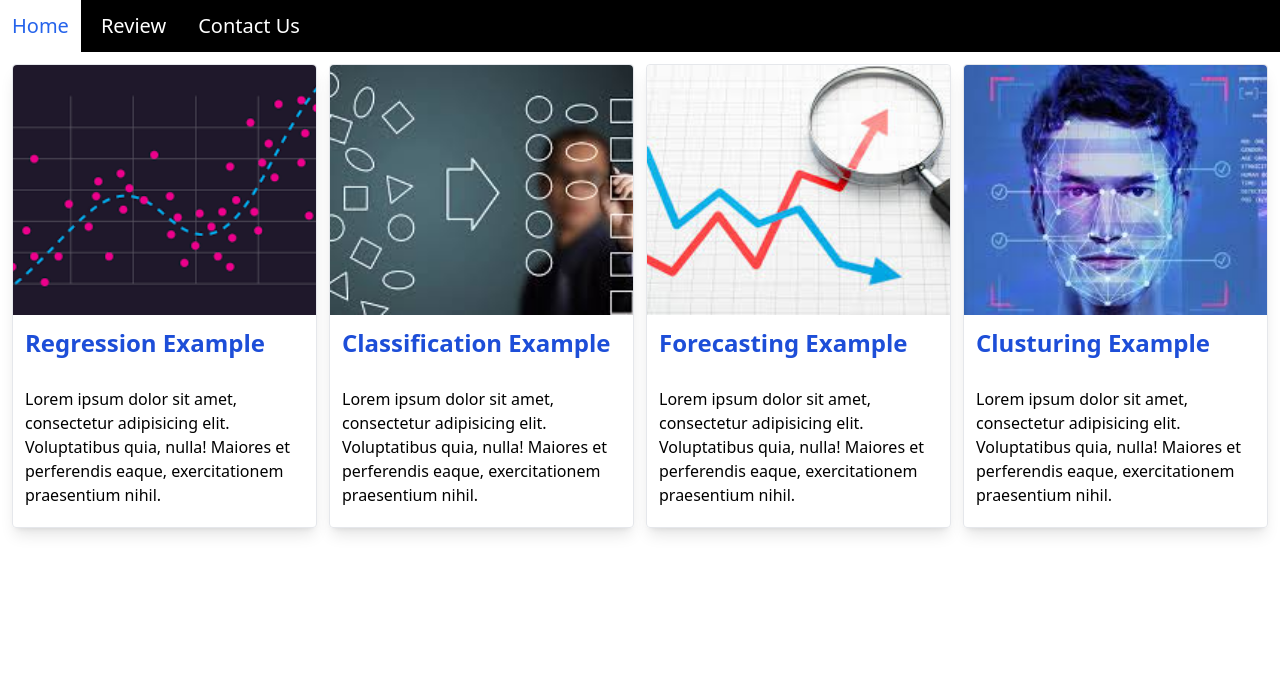
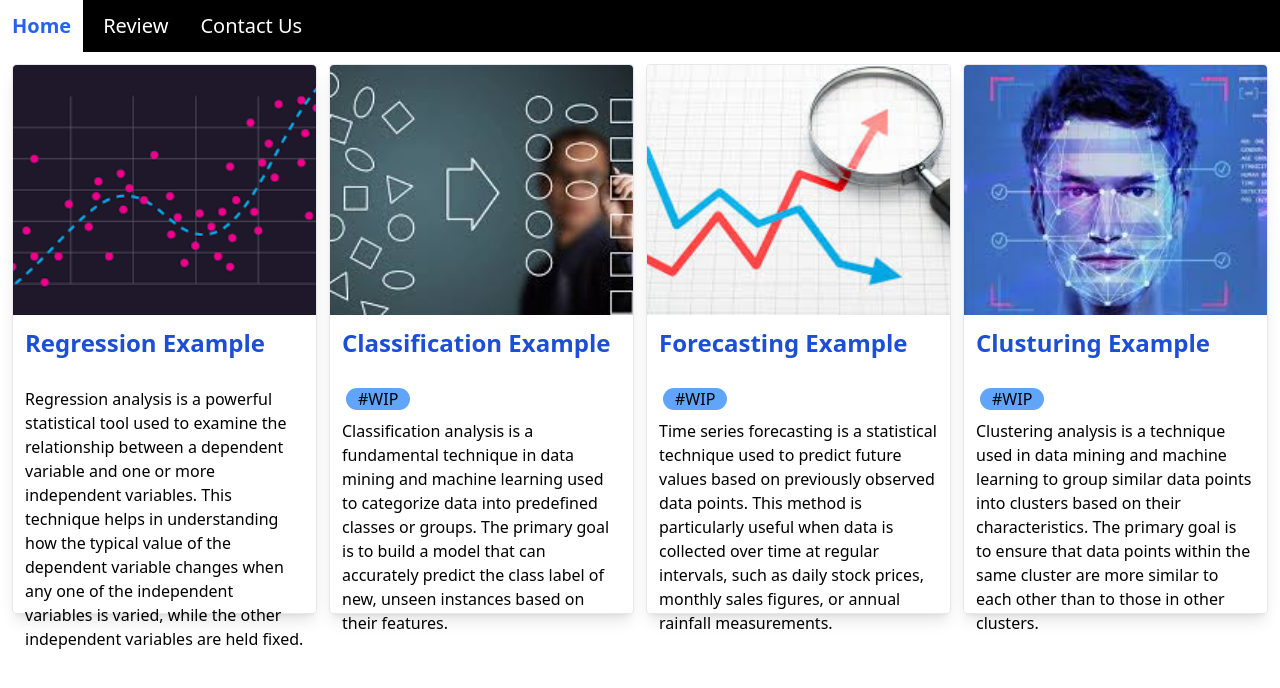
Before and after one commit to mswastik/azfire, a FastAPI app: page / in a window 1280 px wide. Shown: the top 688 px of the page. Run offline with FastAPI, Linux system fonts and the light colour scheme.

Commit message:
added text in home page

```diff
--- a/static/output.css
+++ b/static/output.css
@@ -787,6 +787,10 @@ select {
   position: static;
 }
 
+.fixed {
+  position: fixed;
+}
+
 .mx-auto {
   margin-left: auto;
   margin-right: auto;
@@ -798,6 +802,18 @@ select {
 
 .mt-3 {
   margin-top: 0.75rem;
+}
+
+.ml-5 {
+  margin-left: 1.25rem;
+}
+
+.mb-3 {
+  margin-bottom: 0.75rem;
+}
+
+.ml-4 {
+  margin-left: 1rem;
 }
 
 .block {
@@ -940,6 +956,11 @@ select {
   background-color: rgb(0 0 0 / var(--tw-bg-opacity));
 }
 
+.bg-blue-400 {
+  --tw-bg-opacity: 1;
+  background-color: rgb(96 165 250 / var(--tw-bg-opacity));
+}
+
 .bg-blue-700 {
   --tw-bg-opacity: 1;
   background-color: rgb(29 78 216 / var(--tw-bg-opacity));
@@ -1000,6 +1021,14 @@ select {
 
 .pt-4 {
   padding-top: 1rem;
+}
+
+.pb-3 {
+  padding-bottom: 0.75rem;
+}
+
+.pt-2 {
+  padding-top: 0.5rem;
 }
 
 .text-center {
@@ -1063,6 +1092,36 @@ select {
   box-shadow: var(--tw-ring-offset-shadow, 0 0 #0000), var(--tw-ring-shadow, 0 0 #0000), var(--tw-shadow);
 }
 
+.transition-all {
+  transition-property: all;
+  transition-timing-function: cubic-bezier(0.4, 0, 0.2, 1);
+  transition-duration: 150ms;
+}
+
+.hover\:scale-110:hover {
+  --tw-scale-x: 1.1;
+  --tw-scale-y: 1.1;
+  transform: translate(var(--tw-translate-x), var(--tw-translate-y)) rotate(var(--tw-rotate)) skewX(var(--tw-skew-x)) skewY(var(--tw-skew-y)) scaleX(var(--tw-scale-x)) scaleY(var(--tw-scale-y));
+}
+
+.hover\:scale-105:hover {
+  --tw-scale-x: 1.05;
+  --tw-scale-y: 1.05;
+  transform: translate(var(--tw-translate-x), var(--tw-translate-y)) rotate(var(--tw-rotate)) skewX(var(--tw-skew-x)) skewY(var(--tw-skew-y)) scaleX(var(--tw-scale-x)) scaleY(var(--tw-scale-y));
+}
+
+.hover\:scale-\[103\]:hover {
+  --tw-scale-x: 103;
+  --tw-scale-y: 103;
+  transform: translate(var(--tw-translate-x), var(--tw-translate-y)) rotate(var(--tw-rotate)) skewX(var(--tw-skew-x)) skewY(var(--tw-skew-y)) scaleX(var(--tw-scale-x)) scaleY(var(--tw-scale-y));
+}
+
+.hover\:scale-\[103\%\]:hover {
+  --tw-scale-x: 103%;
+  --tw-scale-y: 103%;
+  transform: translate(var(--tw-translate-x), var(--tw-translate-y)) rotate(var(--tw-rotate)) skewX(var(--tw-skew-x)) skewY(var(--tw-skew-y)) scaleX(var(--tw-scale-x)) scaleY(var(--tw-scale-y));
+}
+
 .hover\:bg-blue-100:hover {
   --tw-bg-opacity: 1;
   background-color: rgb(219 234 254 / var(--tw-bg-opacity));
@@ -1076,6 +1135,10 @@ select {
 .hover\:bg-white:hover {
   --tw-bg-opacity: 1;
   background-color: rgb(255 255 255 / var(--tw-bg-opacity));
+}
+
+.hover\:font-bold:hover {
+  font-weight: 700;
 }
 
 .hover\:text-blue-600:hover {
--- a/templates/base.html
+++ b/templates/base.html
@@ -13,9 +13,9 @@
   <body>
     <nav class="bg-black flex w-full text-white">
         <ul class="flex gap-2 text-xl">
-            <a href="/" class="hover:text-blue-600 hover:bg-white p-3"><li>Home</li></a>
-            <a href="/review" class="hover:text-blue-600 hover:bg-white p-3"><li>Review</li></a>
-            <a href="/contact" class="hover:text-blue-600 hover:bg-white p-3"><li>Contact Us</li></a>
+            <a href="/" class="hover:text-blue-600 hover:bg-white p-3 hover:font-bold transition-all"><li>Home</li></a>
+            <a href="/review" class="hover:text-blue-600 hover:bg-white p-3 hover:font-bold transition-all"><li>Review</li></a>
+            <a href="/contact" class="hover:text-blue-600 hover:bg-white p-3 hover:font-bold transition-all"><li>Contact Us</li></a>
         </ul>
     </nav>
     {% block content %}
--- a/templates/index.html
+++ b/templates/index.html
@@ -2,33 +2,42 @@
 {% block title %}ML App{% endblock %}
 {% block content %}
 <div class="flex gap-3 px-3 py-3">
-    <a href="/reg" class="hover:bg-blue-100">
-    <div class="max-w-sm border border-gray-200 rounded shadow-lg">
+    <a href="/reg" class="hover:bg-blue-100 hover:scale-[103%] transition-all">
+    <div class="max-w-sm border border-gray-200 rounded shadow-lg" style="height: 550px;">
     <img class="w-full rounded-t" src="/static/reg.png" alt="Regression" style="height: 250px; object-fit: cover">
       <h3 class="font-extrabold text-2xl mb-2 mt-3 px-3 pb-5 text-blue-700">Regression Example</h3>
       <p class="text-grey-200 px-3 pb-5">
-        Lorem ipsum dolor sit amet, consectetur adipisicing elit. Voluptatibus quia, nulla! Maiores et perferendis eaque, exercitationem praesentium nihil.
+        Regression analysis is a powerful statistical tool used to examine the relationship between a dependent variable and one or more independent variables.
+         This technique helps in understanding how the typical value of the dependent variable changes when any one of the independent variables is varied, while
+          the other independent variables are held fixed.
       </p></div></a>
-      <a href="/clf" class="hover:bg-blue-100">
-      <div class="max-w-sm border border-gray-200 rounded shadow-lg">
+      <a href="/clf" class="hover:bg-blue-100 hover:scale-[103%] transition-all">
+      <div class="max-w-sm border border-gray-200 rounded shadow-lg" style="height: 550px;">
         <img class="w-full rounded-t" src="/static/cl.jpeg" alt="Classification" style="height: 250px; object-fit: cover">
           <h3 class="font-extrabold text-2xl mb-2 mt-3 px-3 pb-5 text-blue-700">Classification Example</h3>
-          <p class="text-grey-200 px-3 pb-5">
-            Lorem ipsum dolor sit amet, consectetur adipisicing elit. Voluptatibus quia, nulla! Maiores et perferendis eaque, exercitationem praesentium nihil.
+          <span class="bg-blue-400 rounded-full ml-4 px-3 text-grey-700">#WIP</span>
+          <p class="text-grey-200 px-3 pt-2 pb-5">
+            Classification analysis is a fundamental technique in data mining and machine learning used to categorize data into predefined classes or groups.
+             The primary goal is to build a model that can accurately predict the class label of new, unseen instances based on their features.
           </p></div></a>
-    <a href="/fc" class="hover:bg-blue-100">
-    <div class="max-w-sm border border-gray-200 rounded shadow-lg">
+    <a href="/fc" class="hover:bg-blue-100 hover:scale-[103%] transition-all">
+    <div class="max-w-sm border border-gray-200 rounded shadow-lg" style="height: 550px;">
         <img class="w-full rounded-t" src="/static/fc.jpeg" alt="Forecasting" style="height: 250px; object-fit: cover">
         <h3 class="font-extrabold text-2xl mb-2 mt-3 px-3 pb-5 text-blue-700">Forecasting Example</h3>
-        <p class="text-grey-200 px-3 pb-5">
-            Lorem ipsum dolor sit amet, consectetur adipisicing elit. Voluptatibus quia, nulla! Maiores et perferendis eaque, exercitationem praesentium nihil.
+        <span class="bg-blue-400 rounded-full ml-4 px-3 text-grey-700">#WIP</span>
+        <p class="text-grey-200 px-3 pt-2 pb-5">
+          Time series forecasting is a statistical technique used to predict future values based on previously observed data points. This method is
+          particularly useful when data is collected over time at regular intervals, such as daily stock prices, monthly sales figures, or annual rainfall measurements.
         </p></div></a>
-    <a href="/clt" class="hover:bg-blue-100">
-        <div class="max-w-sm border border-gray-200 rounded shadow-lg">
-            <img class="w-full rounded-t" src="/static/img.jpeg" alt="Clusturing" style="height: 250px; object-fit: cover">
-            <h3 class="font-extrabold text-2xl mb-2 mt-3 px-3 pb-5 text-blue-700">Clusturing Example</h3>
-            <p class="text-grey-200 px-3 pb-5">
-                Lorem ipsum dolor sit amet, consectetur adipisicing elit. Voluptatibus quia, nulla! Maiores et perferendis eaque, exercitationem praesentium nihil.
-            </p></div></a>
+    <a href="/clt" class="hover:bg-blue-100 hover:scale-[103%] transition-all">
+        <div class="max-w-sm border border-gray-200 rounded shadow-lg" style="height: 550px;">
+        <img class="w-full rounded-t" src="/static/img.jpeg" alt="Clusturing" style="height: 250px; object-fit: cover">
+        <h3 class="font-extrabold text-2xl mb-2 mt-3 px-3 pb-5 text-blue-700">Clusturing Example</h3>
+        <span class="bg-blue-400 rounded-full ml-4 px-3 text-grey-700">#WIP</span>
+        <p class="text-grey-200 px-3 pt-2 pb-5">
+          Clustering analysis is a technique used in data mining and machine learning to group similar data points into clusters based on their
+          characteristics. The primary goal is to ensure that data points within the same cluster are more similar to each other than to those in
+          other clusters.
+        </p></div></a>
     </div>
 {% endblock %}
```
